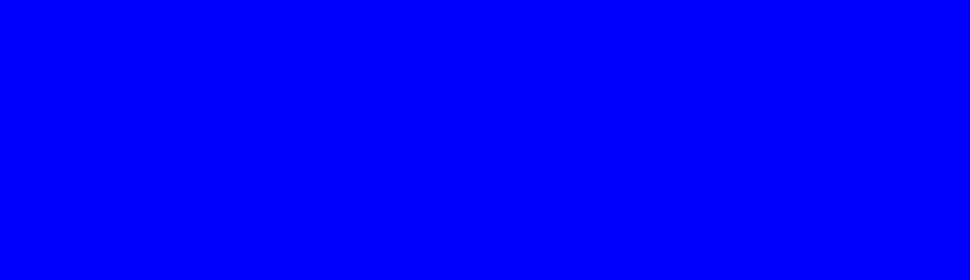
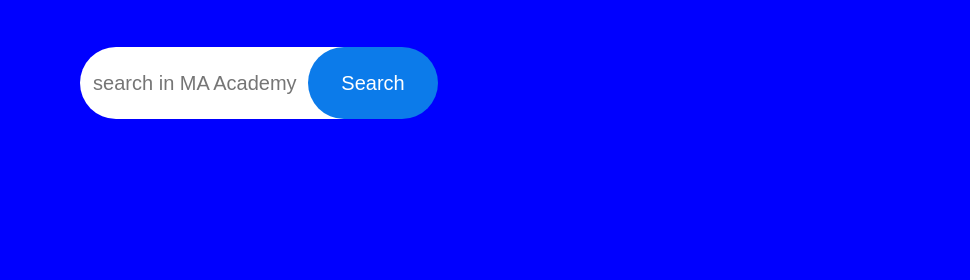
Before and after one commit to Mouattassim/MA-Academy, a plain HTML site: page website.html in a window 1280 px wide. Shown: the top 280 px of the page, 0-970 px from the left. Drawn offline with Linux system fonts and the light colour scheme.

Commit message:
Add files via upload

```diff
--- a/website.html
+++ b/website.html
@@ -16,8 +16,8 @@
 .pp{width:100%;font-size: 40px;transform: translateY(100px);text-align: center;font-family: 'Poppins',sans-serif;}
 .div1{width:100%;}
 .input{width:300px;height:70px;border-radius: 40px;border: none;margin-right: 0 auto;margin-left:80px;transform: translateY(-7px);background-color: rgb(255, 255, 255);color: rgb(0, 0, 0);outline: none;font-size:20px;}
-.button{width:130px;height:72px;border-radius:40px;border: none;transform: translateY(-7px);margin-right:0 auto;margin-left:-80px;font-size: 20px;background-color: red;color: white;}
-.button:hover{background-color: rgb(139, 5, 5);}
+.button{width:130px;height:72px;border-radius:40px;border: none;transform: translateY(-7px);margin-right:0 auto;margin-left:-80px;font-size: 20px;background-color: rgb(12, 123, 234);color: white;}
+.button:hover{background-color:rgb(89, 161, 233);}
 .h111{font-family:'Cairo',sans-serif;font-weight:800;font-size: 100px;width:100%;text-align: center;transform: translateY(150px);}
 .h3{font-family:'Cairo',sans-serif;font-weight: 300;font-size: 70px;width:100%;text-align: center;transform: translateY(150px);}
 .divblue{background-color: blue;}
@@ -299,6 +299,8 @@
 <div class="divblue1">
 <div class="navbar">
 <div class="div2">
+<input type="text" class="input" placeholder="  search in MA Academy" id="inputt">
+<button class="button" id="buttonnn">Search</button>
 </div>
 
 <img src="images/devloper.png" alt="logo" width="200px" class="logo">
```
